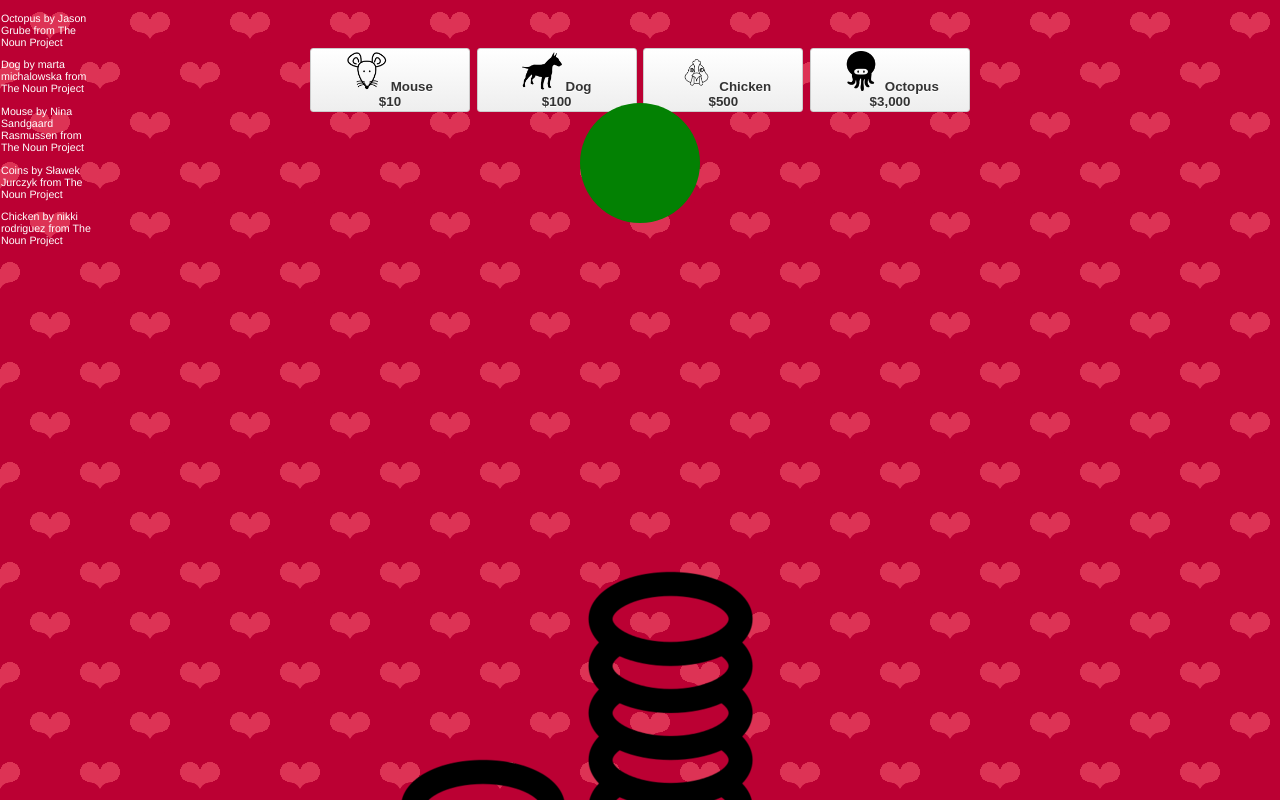
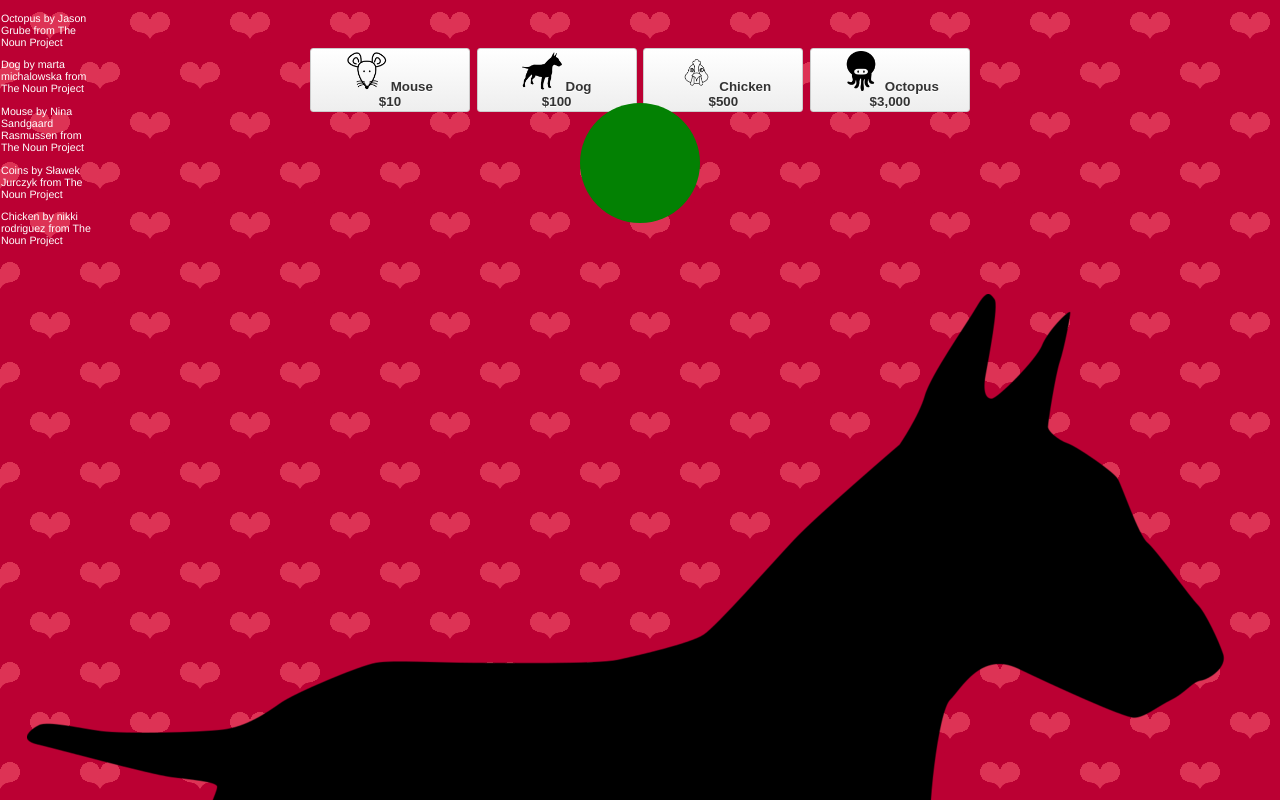
Before and after one commit to jhazen66/clickgame, a plain HTML site: page default.html in a window 1280 px wide. Shown: the top 800 px of the page. Drawn offline with Linux system fonts and the light colour scheme.

Commit message:
switch coin to dog

```diff
--- a/default.html
+++ b/default.html
@@ -55,7 +55,7 @@
         <div class="span12">
             <div class="span12">
                 <p class="itemButtonAlign">
-                    <img class="coins" src="img/coins.png"/><span id="totalCurrency"></span>
+                    <img class="coins" src="img/dog.png"/><span id="totalCurrency"></span>
                     &nbsp;CPS:<span id="totalCps"></span>
                     <br />
                 </p>
```
